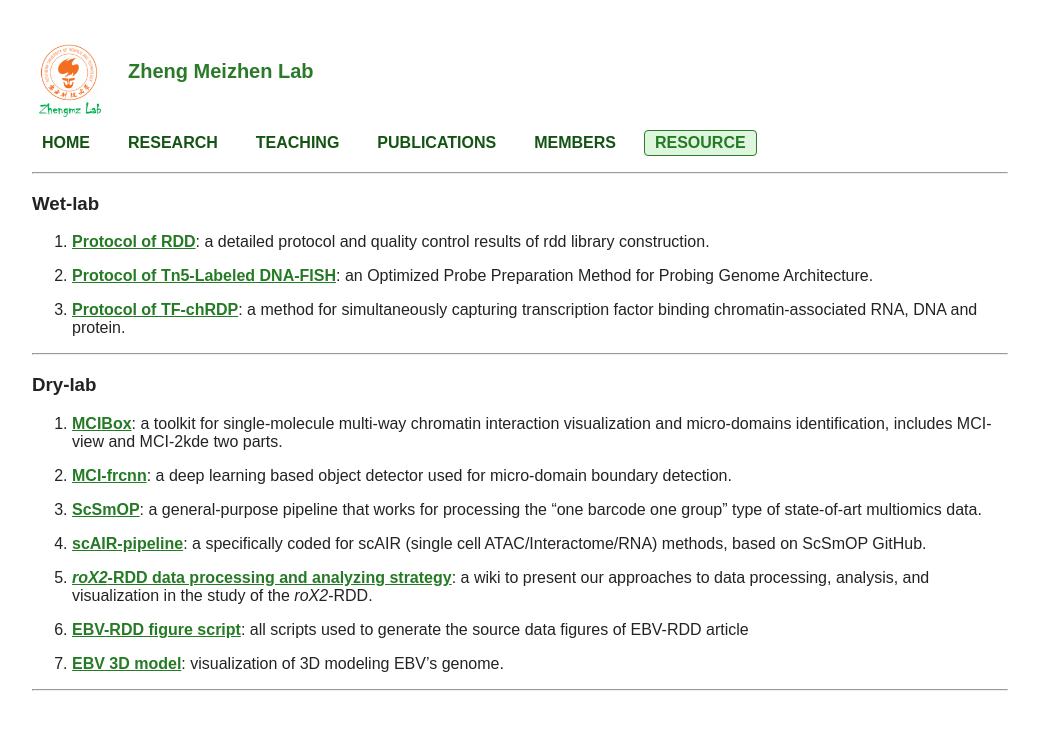
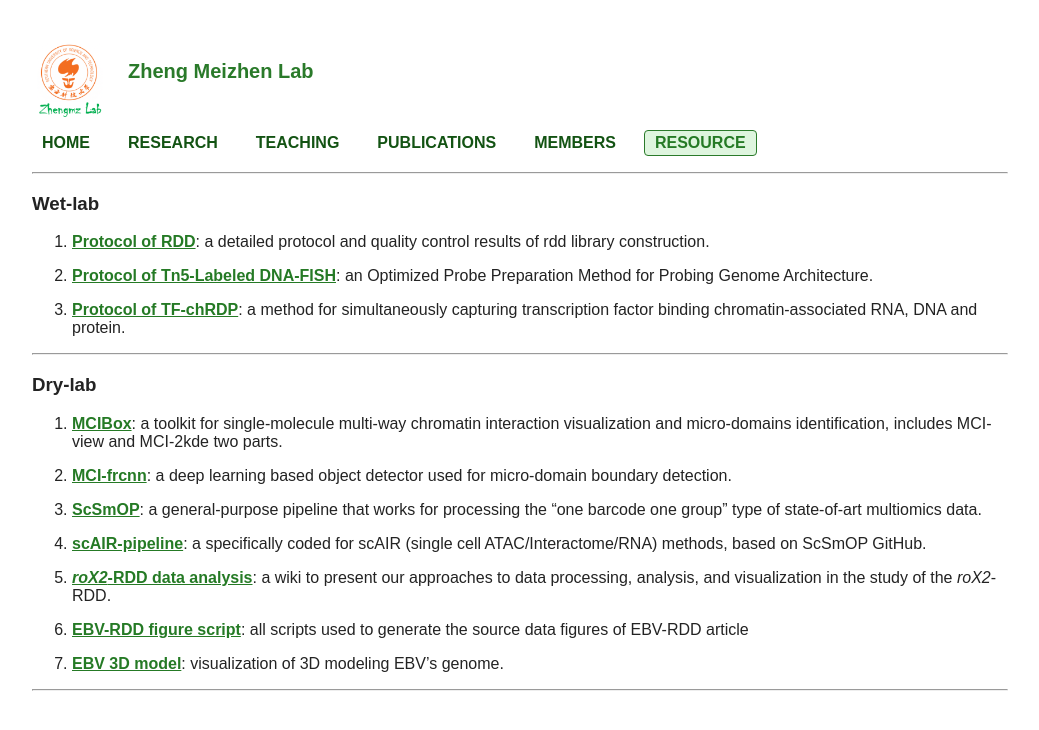
Before and after one commit to ZhengmzLab/zhengmzlab.github.io, a Jekyll site: the page built from resource.md, in a window 1280 px wide. Shown: the top 730 px of the page, without its empty margins (120-1159 px from the left). Built offline with Jekyll 4.4.1, drawn with Linux system fonts in a browser that asks for light colours.

Commit message:
Update resource.md

```diff
--- a/resource.md
+++ b/resource.md
@@ -26,7 +26,7 @@ title: RESOURCE
 1.  [**scAIR-pipeline**](https://github.com/ZhengmzLab/scAIR-pipeline): a specifically coded for scAIR (single cell ATAC/Interactome/RNA) methods, based on ScSmOP GitHub.
 
 
-1.  [***roX2*-RDD data processing and analyzing strategy**](https://github.com/ZhengmzLab/roX2-RDD-Data-Analysis-Strategy/wiki): a wiki to present our approaches to data processing, analysis, and visualization in the study of the *roX2*-RDD.
+1.  [***roX2*-RDD data analysis**](https://github.com/ZhengmzLab/roX2-RDD-Data-Analysis-Strategy/wiki): a wiki to present our approaches to data processing, analysis, and visualization in the study of the *roX2*-RDD.
 
 1.  [**EBV-RDD figure script**](https://zenodo.org/records/15148204): all scripts used to generate the source data figures of EBV-RDD article
 
```
